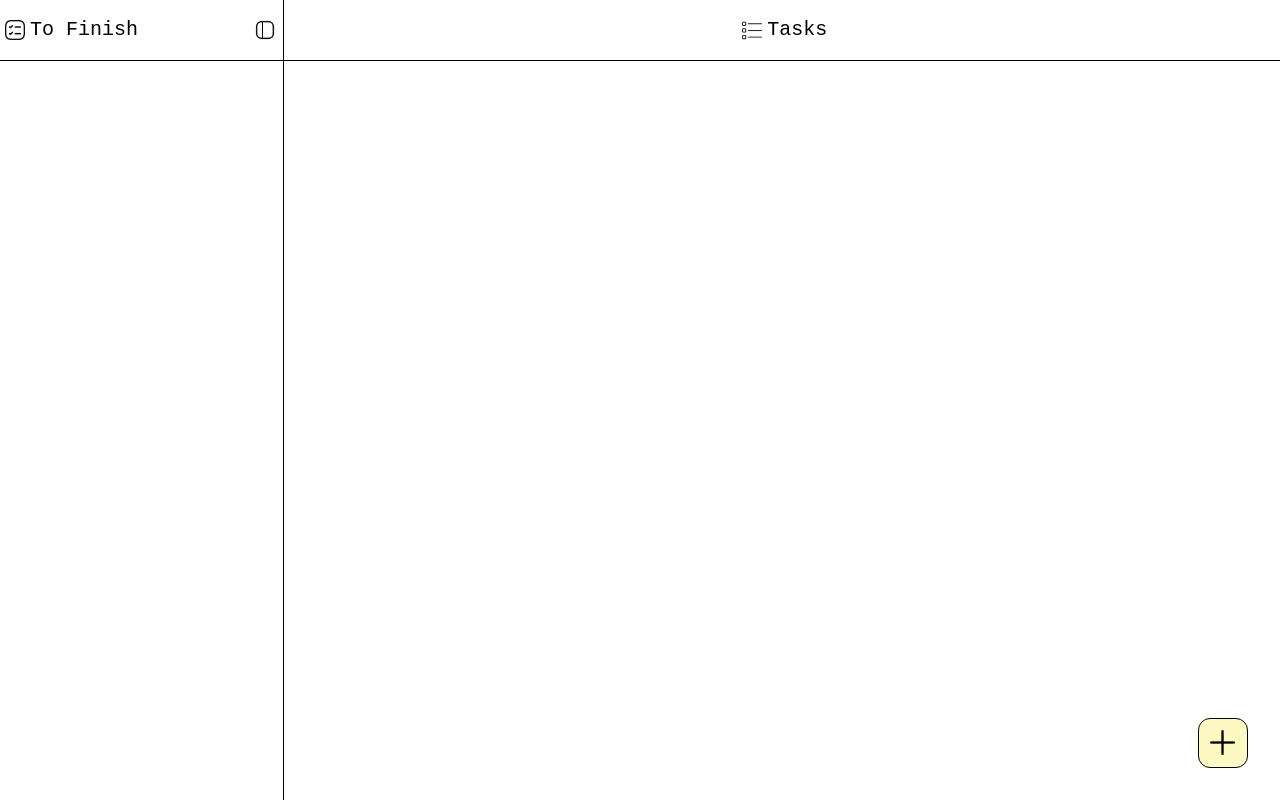
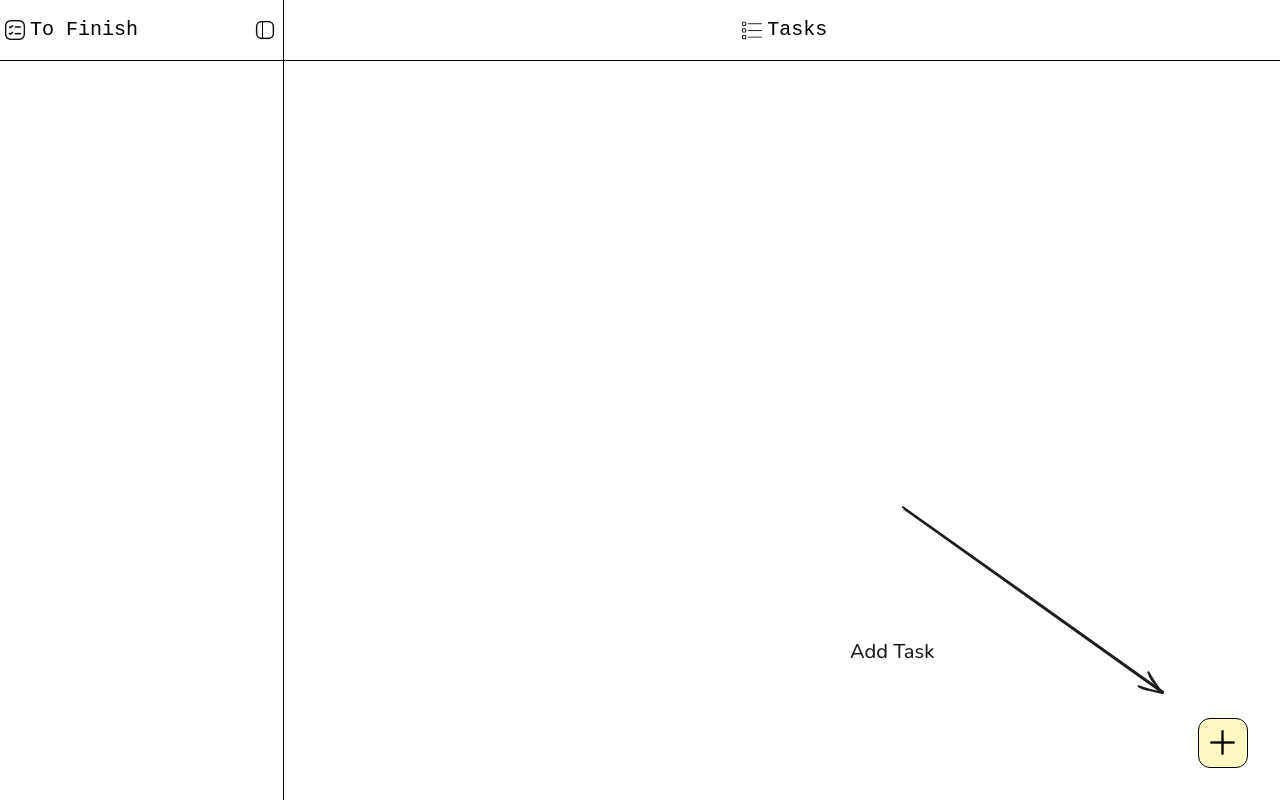
Before and after one commit to mohamedBkeirat/To-Finish, a React (Vite) app: page / in a window 1280 px wide. Built offline with nearby package versions, Linux system fonts and the light colour scheme.

Commit message:
feat: add empty-state prompt for creating tasks

```diff
--- a/src/components/AddMode.tsx
+++ b/src/components/AddMode.tsx
@@ -16,11 +16,14 @@ export default function AddMode({
   const [taskValue,setTaskValue] = React.useState('')
   const [descriptionValue,setdescriptionValue] = React.useState('')
   const [isClicked , setIsClick] = React.useState(false)
-function handleToggle(){
-    setIsClick(!isClicked)
-}
-function isValue() {
-  return taskValue.trim() !== "" ;
+  function handleToggle(){
+      setIsClick(!isClicked)
+  }
+  function isValue() {
+    return taskValue.trim() !== "" ;
+  }
+  function isAnyTask(){
+    return tasks.length === 0
 }
 
   function addTask(){
@@ -86,6 +89,7 @@ function isValue() {
       </>
 
       }
+      {isAnyTask() && <img className='[@media(max-height:300px)]:hidden fixed max-md:left-auto max-[300px]:hidden max-md:top-auto max-md:w-[240px] right-33 z-50 bottom-30'  src='/images/icons/add-task.svg' />}
       <Button
       imgSrc={"/images/icons/plus.png"}
       imgClassName={`${isClicked && 'rotate-45'}!h-[25px] !w-[25px]`}
--- a/src/components/Main.tsx
+++ b/src/components/Main.tsx
@@ -21,6 +21,7 @@ export default function Main({
 	function isAllChecked(): boolean {
 		return tasks.every(task => task.isChecked);
 	}
+
 
 	return(
 		<div className='main-container'>
```
Also changed, not shown: images/icons/add-task.svg (added).
